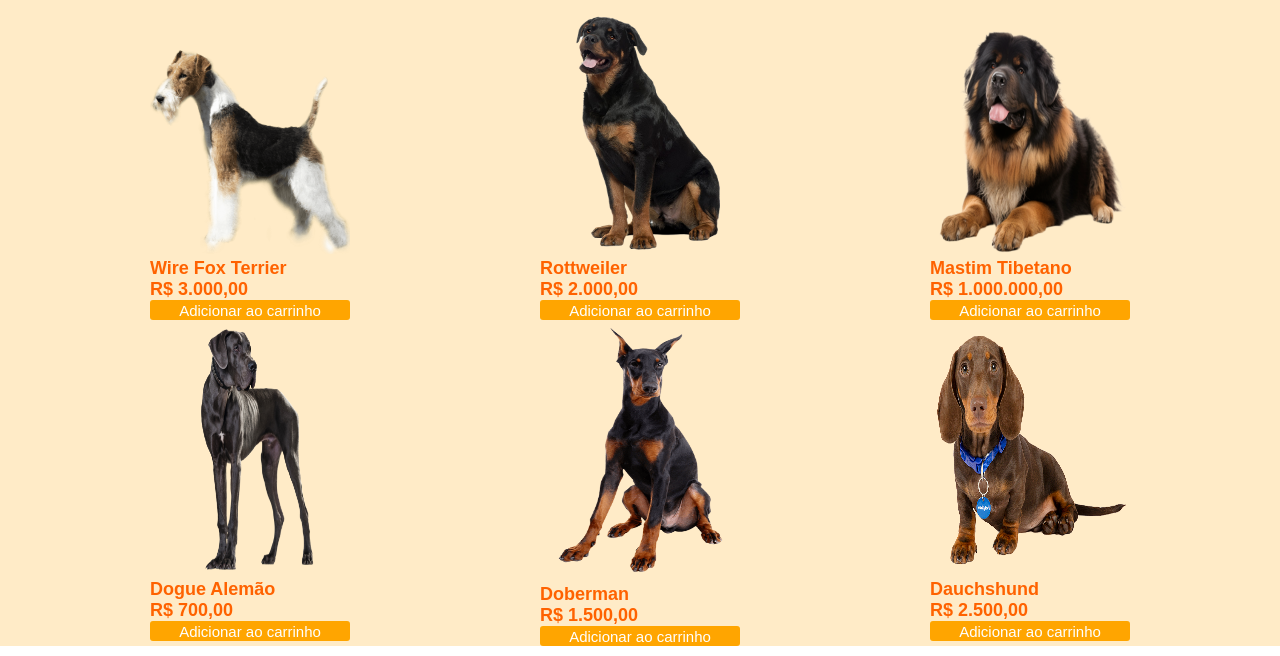
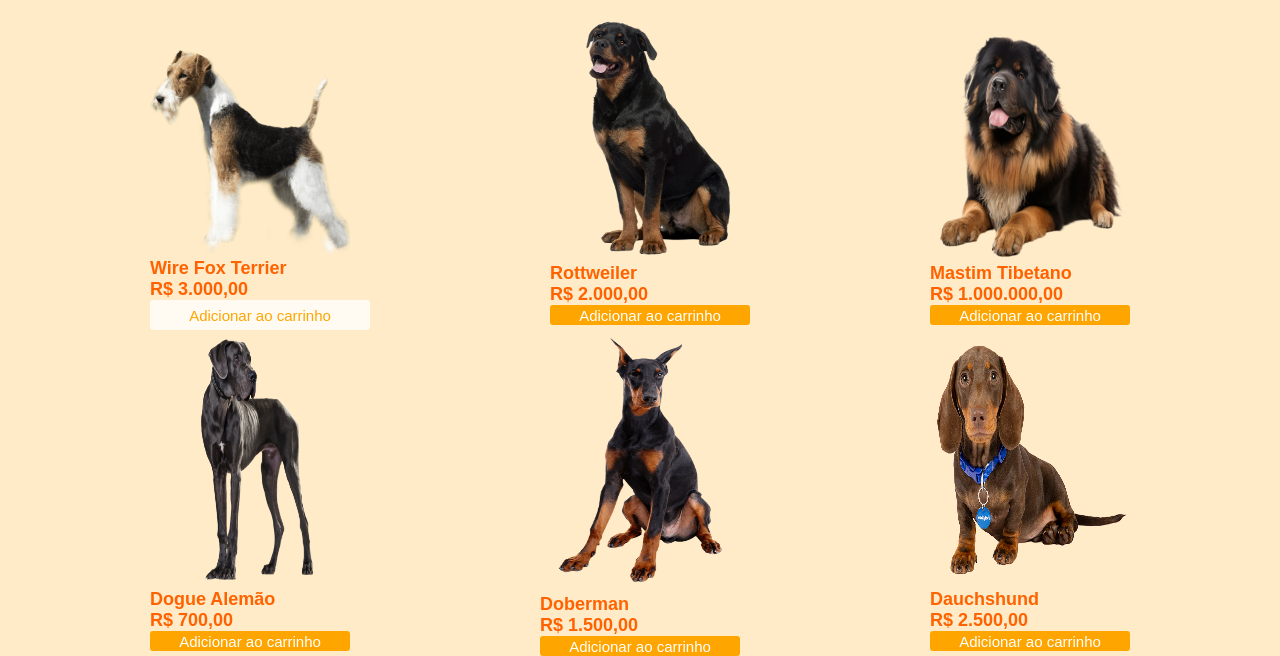
Before and after one commit to felps-luz/Lojinha, a plain HTML site: page index.html in a window 1280 px wide. In both pictures the pointer is over the button 250 px from the left and 519 px from the top of the page. Shown: the part 209-865 px from the top of the page. Drawn offline with Linux system fonts and the light colour scheme.

Commit message:
atualizar

```diff
--- a/index.html
+++ b/index.html
@@ -5,6 +5,7 @@
     <meta charset="UTF-8">
     <title>Muttley</title>
     <link rel="stylesheet" href="style.css">
+    <link rel="shortcut icon" href="img/Logo.png" type="image/x-icon">
     <script src="https://kit.fontawesome.com/dc84bd2102.js" crossorigin="anonymous"></script>
 </head>
 
--- a/style.css
+++ b/style.css
@@ -72,5 +72,13 @@ header button{
     font: 400 15px 'lucida',sans-serif ;
 }
 #main button:hover{
+    width: 220px;
+    height: 30px;
+    background-color: rgba(255, 255, 255, 0.79);
+    transition: 0.6s;
+    color: orange;
+}
+#main button:not(:hover){
+    transition: 0.6s;
 
 }
```
